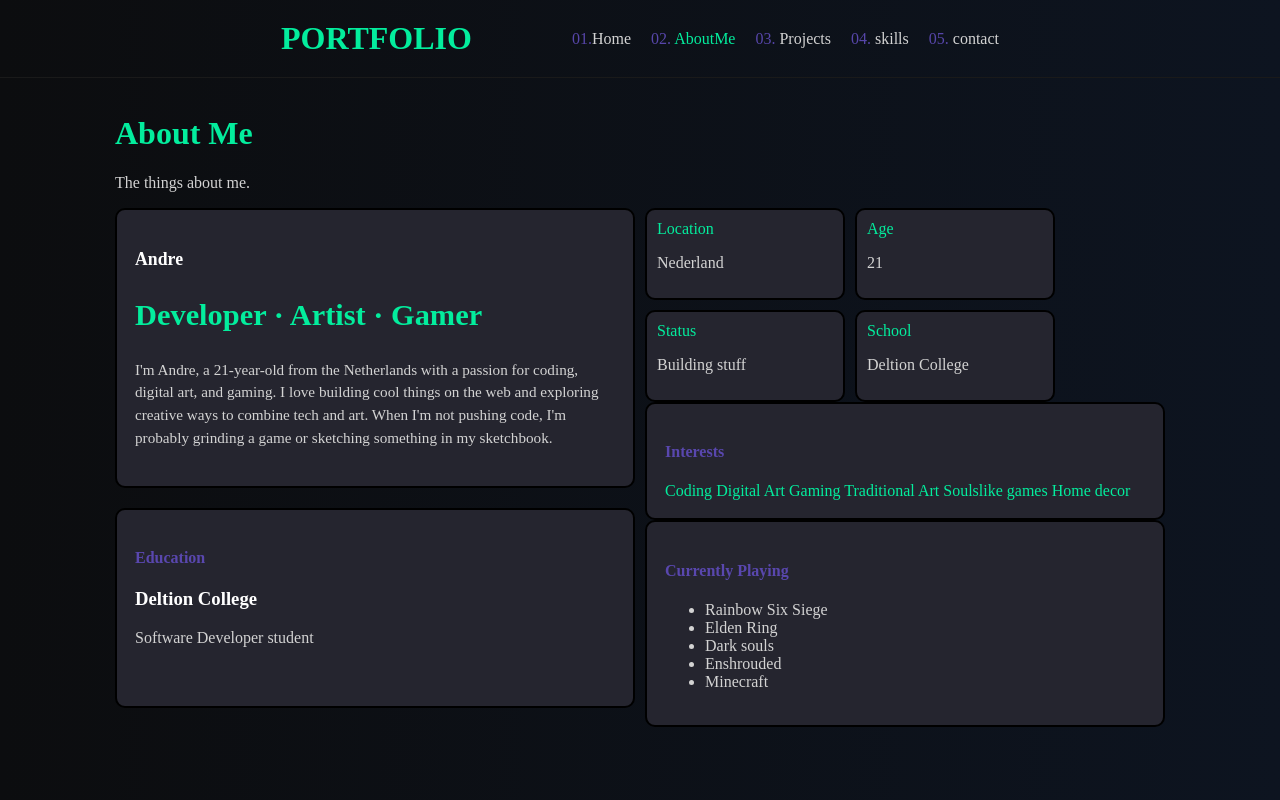
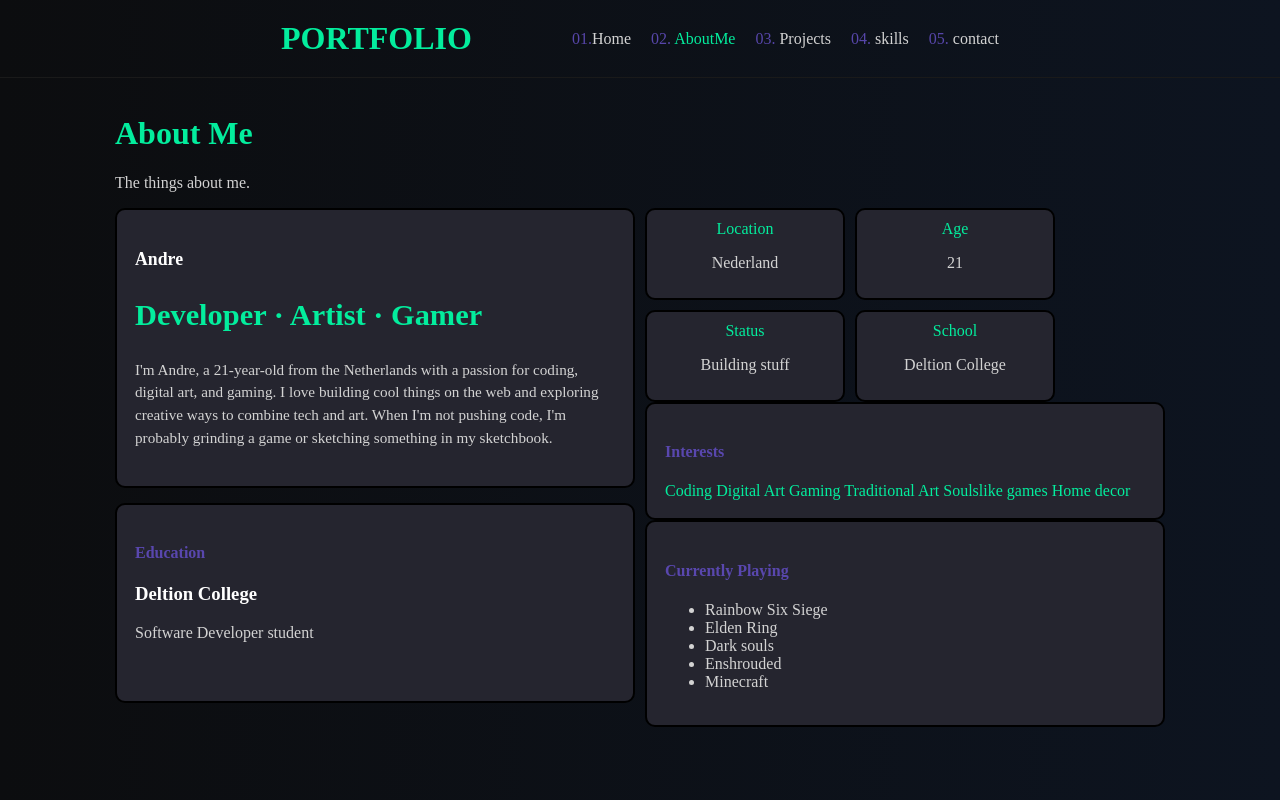
Before and after one commit to itzmitto/portfolioproject, a React (Vite) app: page /AboutMe in a window 1280 px wide. Shown: the top 800 px of the page. Built offline with nearby package versions, Linux system fonts and the light colour scheme.

Commit message:
45ste commit

```diff
--- a/src/pages/AboutMe.css
+++ b/src/pages/AboutMe.css
@@ -19,6 +19,7 @@
 
     p {
         color: lightgrey;
+
     }
 
     .about {
@@ -26,7 +27,8 @@
         width: 30rem;
         font-size: 0.95rem;
         line-height: 1.5;
-        margin-bottom: 20px;
+        margin-bottom: 15px;
+
     }
 
     .education {
@@ -47,6 +49,7 @@
         width: 200px;
         padding: 10px;
         box-sizing: border-box;
+        text-align: center;
     }
 
     h4 {
```
